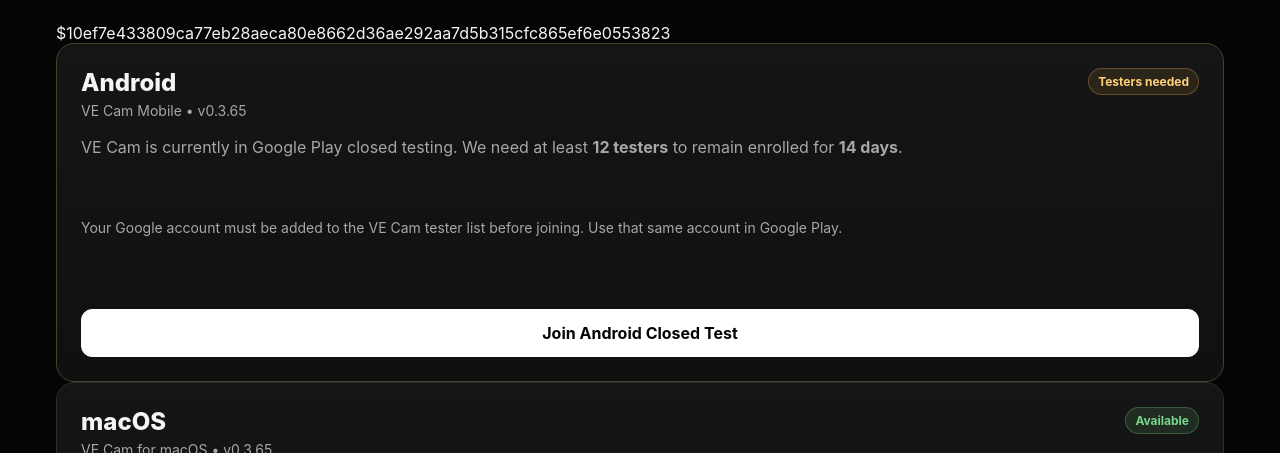
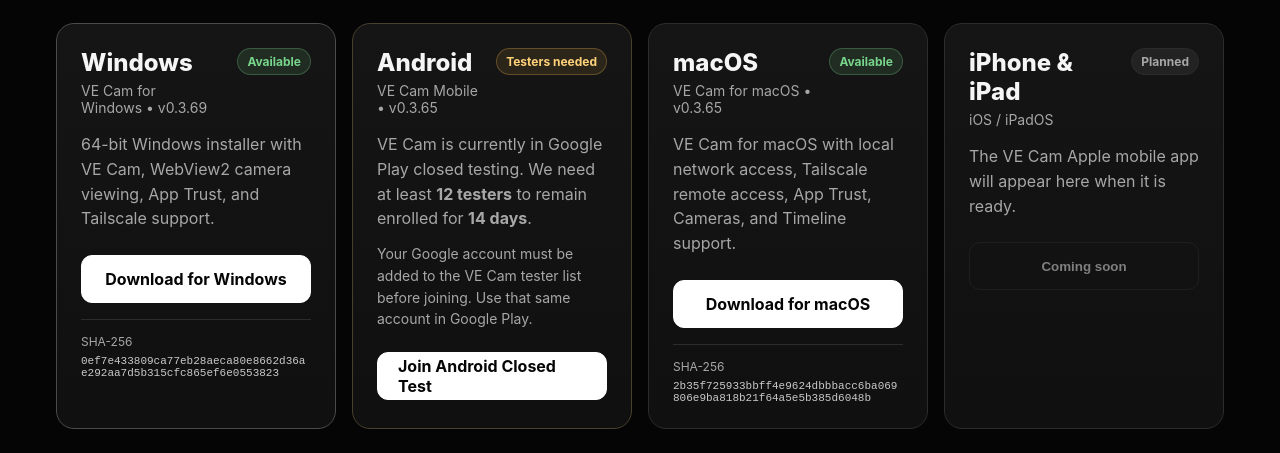
Before and after one commit to Sanchez1337R/ve-cam-downloads, a plain HTML site: page index.html in a window 1280 px wide. Shown: the part 499-952 px from the top of the page. Drawn offline with Linux system fonts and the light colour scheme.

Commit message:
Repair Windows v0.3.69 download card

```diff
--- a/index.html
+++ b/index.html
@@ -27,7 +27,21 @@
       </div>
 
       <div class="download-grid">
-        $10ef7e433809ca77eb28aeca80e8662d36ae292aa7d5b315cfc865ef6e0553823</code>
+        <article class="download-card featured">
+          <div class="platform-row">
+            <div>
+              <div class="platform-name">Windows</div>
+              <div class="version">VE Cam for Windows &bull; v0.3.69</div>
+            </div>
+            <span class="status available">Available</span>
+          </div>
+          <p>64-bit Windows installer with VE Cam, WebView2 camera viewing, App Trust, and Tailscale support.</p>
+          <a class="download-button" href="https://github.com/Sanchez1337R/ve-cam-downloads/releases/download/v0.3.69/VE-Cam-Setup-v0.3.69.exe" download>
+            Download for Windows
+          </a>
+          <div class="checksum">
+            <span>SHA-256</span>
+            <code>0ef7e433809ca77eb28aeca80e8662d36ae292aa7d5b315cfc865ef6e0553823</code>
           </div>
         </article>
 
```
